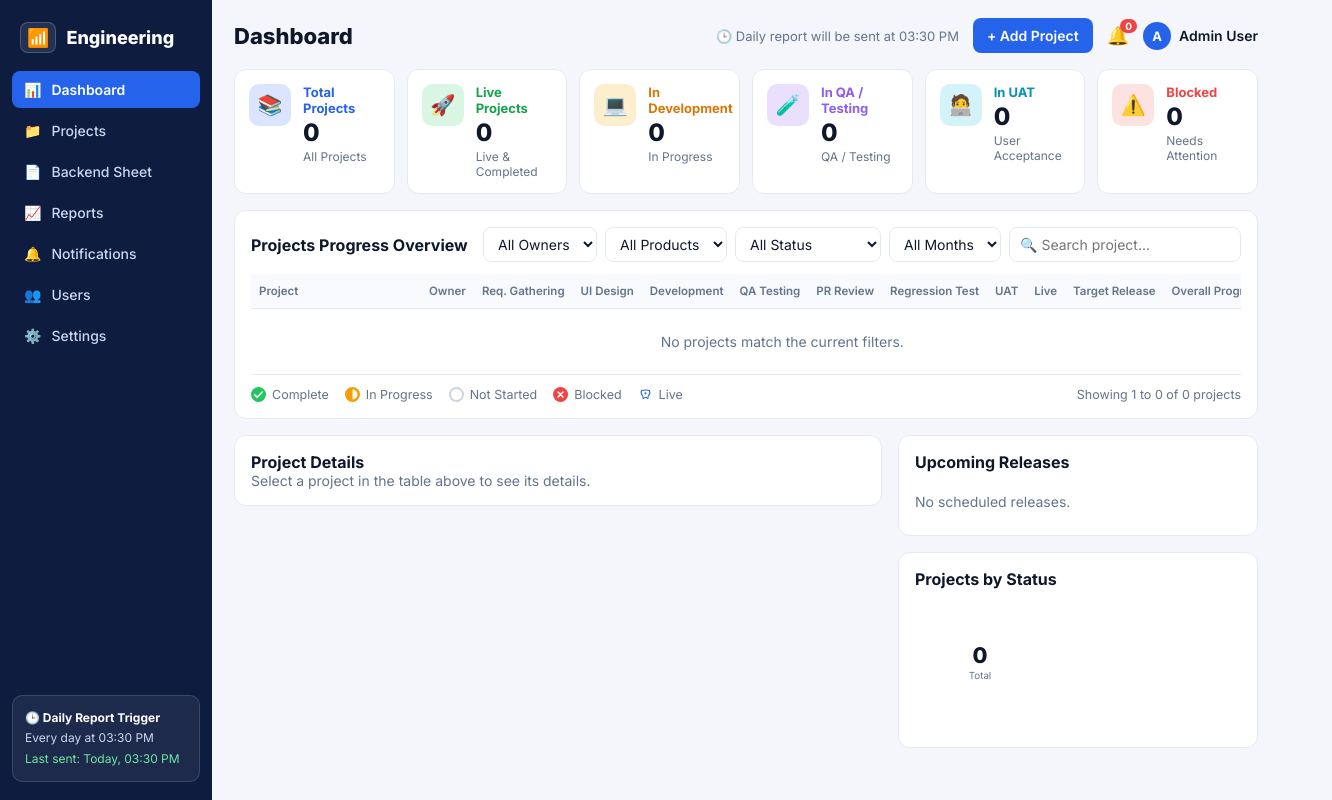
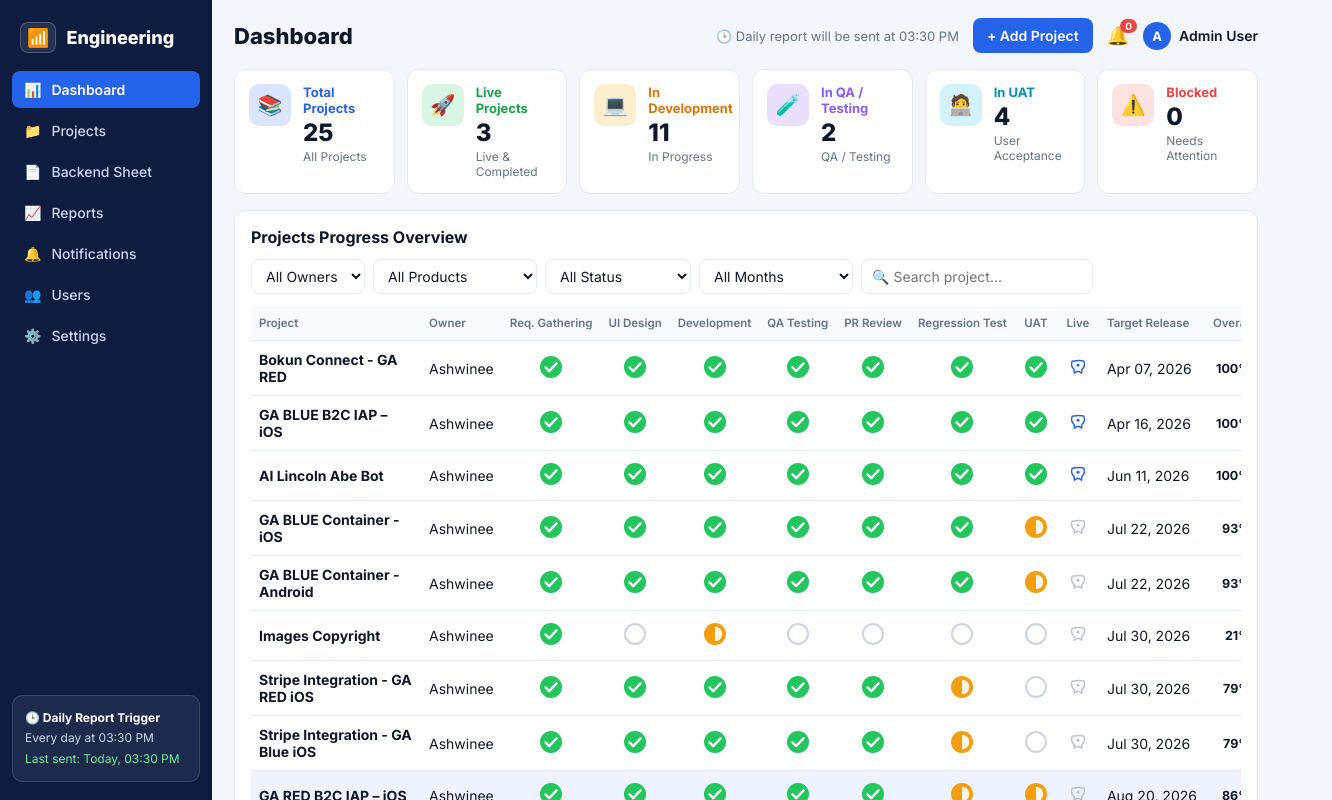
Before and after one commit to shahyug721-sudo/Engineering-dashboard-, a React (Vite) app: page / in a window 1280 px wide. Shown: the top 800 px of the page, 1332 px wide, since content can reach past the window. Built offline with nearby package versions, Linux system fonts and the light colour scheme.

Commit message:
Import real project data from Engineering Project Updates.xlsx (25 projects)

```diff
--- a/src/data.js
+++ b/src/data.js
@@ -1,10 +1,75 @@
-// Fresh start — the dashboard begins empty. Add projects via "+ Add Project",
-// owners via the Users page and products via Settings (or just type new ones
-// in the project form; they are saved automatically).
+// Imported from "Engineering Project Updates.xlsx" → sheet "Sheet to upload".
+// Stage mapping: Completed→completed, In progress→in_progress,
+// Not started/blank/NA→not_started. Live column = Completed → live:true.
+const C = 'completed'
+const P = 'in_progress'
+const N = 'not_started'
+const st = (rg, ui, dev, qa, pr, reg, uat) => ({ rg, ui, dev, qa, pr, regression: reg, uat })
+const tasks = (...items) => items.filter(Boolean).map((text, i) => ({ id: 't' + i, text, done: false }))
+
+const STAMP = '2026-07-20T10:00:00'
+const mk = (id, name, owner, product, targetRelease, stages, live, currentUpdate, nextSteps, subProject = '') => ({
+  id,
+  name,
+  subProject,
+  owner,
+  product,
+  stages,
+  live,
+  targetRelease,
+  currentUpdate,
+  nextSteps,
+  lastUpdated: STAMP,
+  updatedBy: owner,
+})
+
+export const SEED_PROJECTS = [
+  mk('p1', 'Bokun Connect - GA RED', 'Ashwinee', 'GA RED Container', '2026-04-07', st(C, C, C, C, C, C, C), true, '', tasks()),
+  mk('p2', 'GA BLUE B2C IAP – iOS', 'Ashwinee', 'GA Blue B2C', '2026-04-16', st(C, C, C, C, C, C, C), true, '', tasks()),
+  mk('p3', 'GA RED B2C IAP – iOS', 'Ashwinee', 'GA RED B2C', '2026-08-20', st(C, C, C, C, C, P, P), false, 'Currently Build is in regression testing', tasks('Submission for UAT')),
+  mk('p4', 'AI Lincoln Abe Bot', 'Ashwinee', 'Afterlife', '2026-06-11', st(C, C, C, C, C, C, C), true, '', tasks()),
+  mk('p5', 'Mr. Berwind Afterlife', 'Ashwinee', 'Afterlife', '2026-08-31', st(C, C, C, C, C, C, P), false, 'Take berwind live and check once', tasks('Need to send the new version to Newport with berwind smiling')),
+  mk('p6', 'GA Blue - Legacy', 'Ashwinee', 'GA Blue B2C', '2026-09-30', st(N, N, N, N, N, N, N), false, 'Dev to start', tasks('Once ga blue is live dev to start')),
+  mk('p7', 'GA BLUE B2C IAP – Android', 'Ashwinee', 'GA Blue B2C', '2026-12-01', st(C, N, N, N, N, N, N), false, 'Blocker from Legacy project', tasks()),
+  mk('p8', 'GA BLUE Container - iOS', 'Ashwinee', 'GA Blue Container', '2026-07-22', st(C, C, C, C, C, C, P), false, 'Pre go live process', tasks('Go Live')),
+  mk('p9', 'GA BLUE Container - Android', 'Ashwinee', 'GA Blue Container', '2026-07-22', st(C, C, C, C, C, C, P), false, 'Pre go live process', tasks('Go Live')),
+  mk('p10', 'Geo based Push notifications', 'Ashwinee', 'All Apps', '2026-08-31', st(N, N, N, N, N, N, N), false, 'Requirements to start', tasks()),
+  mk('p11', 'Social media Integration', 'Ashwinee', 'All Apps', '2026-08-31', st(C, N, N, N, N, N, N), false, 'Android dev in progress with Alex', tasks('IOS to be started')),
+  mk('p12', 'Mixpanel Integration - Phase 2', 'Ashwinee', 'All Apps', '2026-09-30', st(N, N, N, N, N, N, N), false, 'to be started after GA Blue go live', tasks()),
+  mk('p13', 'Appsflyer - Phase 2', 'Ashwinee', 'All Apps', '2026-08-31', st(N, N, N, N, N, N, N), false, 'to be started after GA Blue go live', tasks()),
+  mk('p14', 'New Website', 'Piyush', 'ATG', '2026-08-31', st(C, P, N, N, N, N, N), false, 'Designs are being updated by designcoz', tasks('Nirav working on dev side waiting for designs')),
+  mk('p15', 'TE2 Backend', 'Ashwinee', 'ATG & GA', '2026-08-31', st(C, C, P, N, N, N, N), false, 'Nirav is working on it', tasks('Update it on AWS and make live')),
+  mk('p16', 'Automate EagleRider Tour Creation', 'Ashwinee', 'ATG OLD', '2026-09-15', st(C, C, P, N, N, N, N), false, 'Yug is working on it, phase 1 completed', tasks('Phase 2 to be started')),
+  mk('p17', 'Images Copyright', 'Ashwinee', 'All Apps', '2026-07-30', st(C, N, P, N, N, N, N), false, 'Yug is working on images pool to be created with tour folders', tasks('To work on getting the API from Tineye')),
+  mk('p18', 'Stripe Integration - GA RED iOS', 'Ashwinee', 'GA RED Container', '2026-07-30', st(C, C, C, C, C, P, N), false, '', tasks()),
+  mk('p19', 'Stripe Integration - GA Blue iOS', 'Ashwinee', 'GA Blue Container', '2026-07-30', st(C, C, C, C, C, P, N), false, '', tasks()),
+  mk('p20', 'Stripe Integration - GA RED Android', 'Ashwinee', 'GA RED Container', '2026-08-31', st(C, C, P, N, N, N, N), false, '', tasks()),
+  mk('p21', 'Stripe Integration - GA Blue Android', 'Ashwinee', 'GA Blue Container', '2026-08-31', st(C, C, P, N, N, N, N), false, '', tasks()),
+  mk('p22', 'CarPlay – iOS', 'Ashwinee', 'ATG & GA', '2026-09-30', st(P, N, N, N, N, N, N), false, 'Requirements and reseach in progress', tasks('Start the development')),
+  mk('p23', 'Android Auto', 'Ashwinee', 'ATG & GA', '2026-09-30', st(N, N, N, N, N, N, N), false, '', tasks()),
+  mk('p24', 'Graphics Maps - ATG', 'Ashwinee', 'ATG', '2026-09-30', st(C, P, N, N, N, N, N), false, '', tasks()),
+  mk('p25', 'Graphics Maps - GA', 'Ashwinee', 'GA', '2026-09-30', st(C, P, N, N, N, N, N), false, '', tasks()),
+]
+
+export const SEED_OWNERS = ['Ashwinee', 'Piyush']
+
+export const SEED_PRODUCTS = [
+  'GA RED Container',
+  'GA Blue B2C',
+  'GA RED B2C',
+  'Afterlife',
+  'GA Blue Container',
+  'All Apps',
+  'ATG',
+  'ATG & GA',
+  'ATG OLD',
+  'GA',
+]
+
 export const SEED = {
-  projects: [],
-  owners: [],
-  products: [],
+  projects: SEED_PROJECTS,
+  owners: SEED_OWNERS,
+  products: SEED_PRODUCTS,
   currentUser: 'Admin User',
   reportRecipients: '',
   activity: [],
--- a/src/store.jsx
+++ b/src/store.jsx
@@ -2,7 +2,7 @@ import { createContext, useContext, useEffect, useState } from 'react'
 import { SEED } from './data.js'
 import { uid, statusLabel, STAGES } from './utils.js'
 
-const KEY = 'engineering-dashboard-v2'
+const KEY = 'engineering-dashboard-v3'
 const StoreCtx = createContext(null)
 
 function load() {
```
